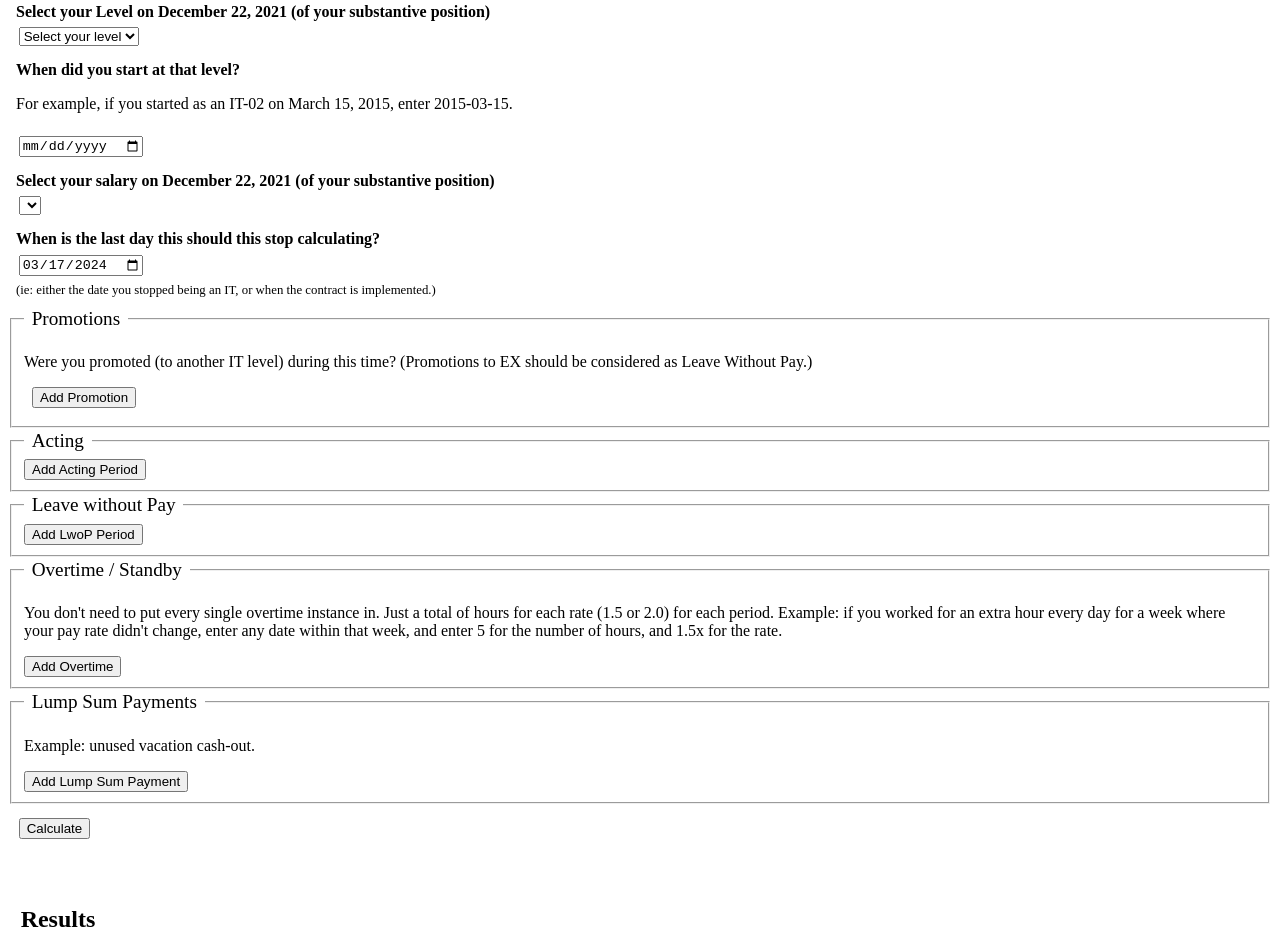
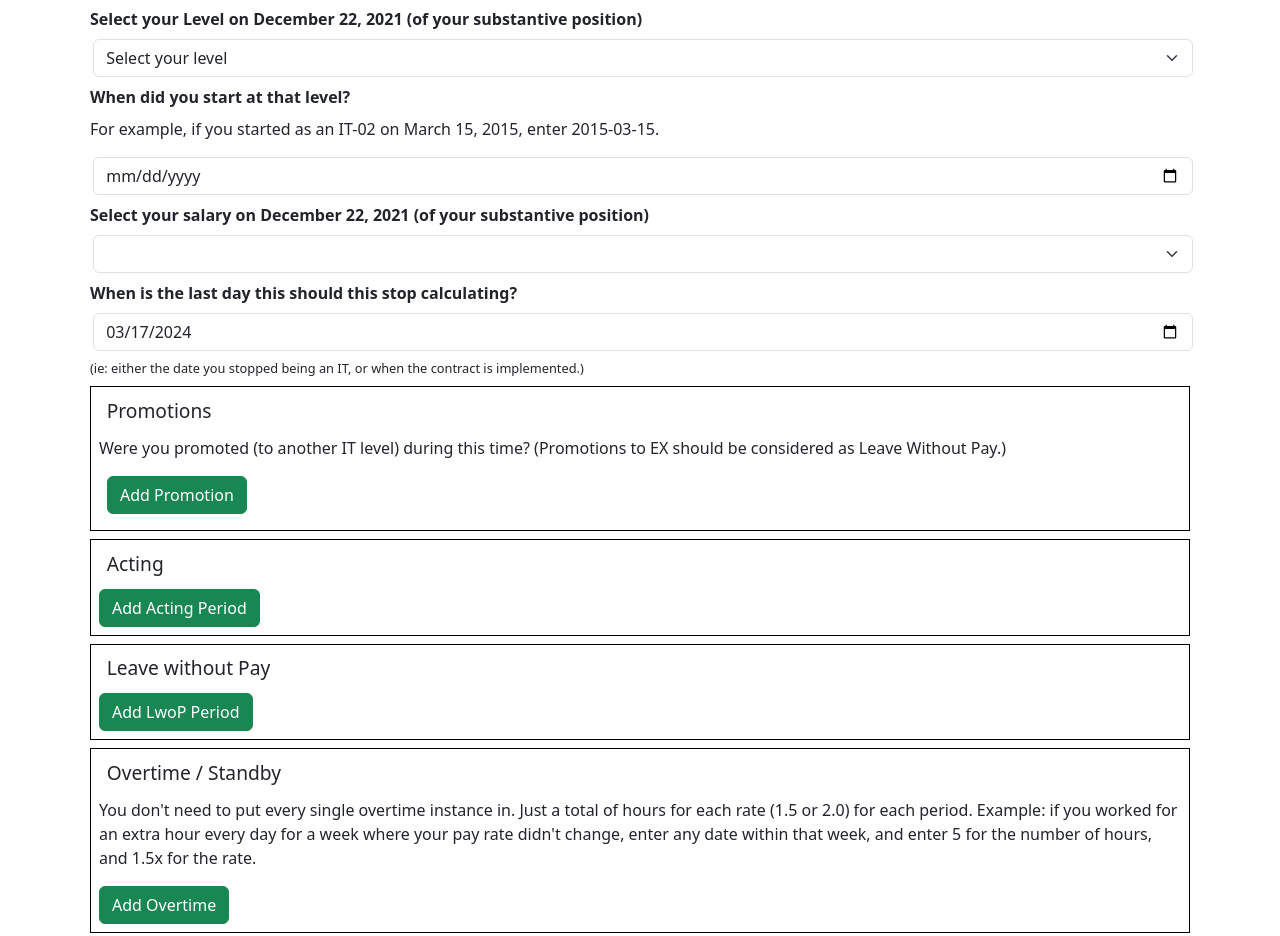
Before and after one commit to andrewnordlund/backpayCalc, a plain HTML site: page 2021/backpayCalc.html in a window 1280 px wide. Shown: the part 322-1258 px from the top of the page. Drawn offline with nearby package versions, Linux system fonts and the light colour scheme.

Commit message:
Add bootstrap CSS and JS to HTML file

```diff
--- a/2021/backpayCalc.html
+++ b/2021/backpayCalc.html
@@ -8,9 +8,13 @@
 		<title>Backpay Calculator for 2021 IT Tentative Agreement</title>
 		<meta name="dc.title" content="Test of backpayCalc">
 		<meta name="dcterms.title" content="Test of backpayCalc">
+
+		<!-- Bootstrap 5.3.2 Stylesheet -->
+		<link href="https://cdn.jsdelivr.net/npm/bootstrap@5.3.2/dist/css/bootstrap.min.css" rel="stylesheet" integrity="sha384-T3c6CoIi6uLrA9TneNEoa7RxnatzjcDSCmG1MXxSR1GAsXEV/Dwwykc2MPK8M2HN" crossorigin="anonymous">
+
 		<link rel="Stylesheet" type="text/css" href="../backpayCalc.css" >
 	</head>
-	<body>
+	<body class="container">
 		<ul id="skipLinks">
 			<li><a href="#mainForm">Skip to Main Form</a></li>
 			<li><a href="#resultsDiv">Skip to Results</a></li>
@@ -60,8 +64,8 @@
 			<h2>Your Information</h2>
 			<p><strong>Note:</strong> All dates should be formatted as <span id="dateFormat">YYYY-MM-DD</span>.</p>
 			<div class="fieldHolder">
-				<label for="levelSelect">Select your Level on December 22, 2021 (of your substantive position)</label>
-				<select id="levelSelect">
+				<label class="form-label" for="levelSelect">Select your Level on December 22, 2021 (of your substantive position)</label>
+				<select class="form-select" id="levelSelect">
 					<option value="0">Select your level</option>
 					<option value="1">IT-01</option>
 					<option value="2">IT-02</option>
@@ -71,58 +75,58 @@
 				</select>
 			</div>
 			<div class="fieldHolder">
-				<label for="startDateTxt">When did you start at that level?</label>
+				<label class="form-label" for="startDateTxt">When did you start at that level?</label>
 				<p id="startDateDesc">For example, if you started as an IT-02 on March 15, 2015, enter <time>2015-03-15</time>.</p>
-				<input type="date" id="startDateTxt" aria-describedby="dateFormat startDateDesc" value="">
+				<input class="form-control" type="date" id="startDateTxt" aria-describedby="dateFormat startDateDesc" value="">
 			</div>
 			<div class="fieldHolder">
-				<label for="stepSelect">Select your salary on <time datetime="2021-12-22" id="calcStartDate">December 22, 2021</time> (of your substantive position)</label>
-				<select id="stepSelect">
+				<label class="form-label" for="stepSelect">Select your salary on <time datetime="2021-12-22" id="calcStartDate">December 22, 2021</time> (of your substantive position)</label>
+				<select class="form-select" id="stepSelect">
 				</select>
 			</div>
 			<div class="fieldHolder">
-				<label for="endDateTxt">When is the last day this should this stop calculating?</label>
-				<input type="date" id="endDateTxt" aria-describedby="endDateFormat dateFormat lastDayBug" value="2024-03-17">
+				<label class="form-label" for="endDateTxt">When is the last day this should this stop calculating?</label>
+				<input class="form-control" type="date" id="endDateTxt" aria-describedby="endDateFormat dateFormat lastDayBug" value="2024-03-17">
 				<span id="endDateFormat" class="helper">(ie: either the date you stopped being an IT, or when the contract is implemented.)</span>
 			</div>
-			<fieldset id="promotionsFS">
+			<fieldset class="border border-black p-2 m-2" id="promotionsFS">
 				<legend>Promotions</legend>
 				<p id="promoDesc">Were you promoted (to another IT level) during this time?  (Promotions to EX should be considered as Leave Without Pay.)</label>
 				<div class="fieldHolder">
-					<button id="addPromotionBtn" aria-describedby="promoDesc" type="button">Add Promotion</button>
+					<button type="button" class="btn btn-success" id="addPromotionBtn" aria-describedby="promoDesc">Add Promotion</button>
 				</div>
 				<div id="promotionsDiv"></div>
 			</fieldset>
-			<fieldset id="actingFS">
+			<fieldset class="border border-black p-2 m-2" id="actingFS">
 				<legend>Acting</legend>
-				<input type="button" id="addActingBtn" value="Add Acting Period">
+				<input type="button" class="btn btn-success" id="addActingBtn" value="Add Acting Period">
 				<div id="actingsDiv"></div>
 			</fieldset>
-			<fieldset id="LWoPFS">
+			<fieldset class="border border-black p-2 m-2" id="LWoPFS">
 				<legend>Leave without Pay</legend>
-				<input type="button" id="addLwopBtn" value="Add LwoP Period">
+				<input type="button" class="btn btn-success" id="addLwopBtn" value="Add LwoP Period">
 				<div id="LWoPDiv"></div>
 			</fieldset>
-			<fieldset id="overtimeFS">
+			<fieldset class="border border-black p-2 m-2" id="overtimeFS">
 				<legend>Overtime / Standby</legend>
-				<p id="overtimeExp">You don't need to put every single overtime instance in.  Just a total of hours for each rate (1.5 or 2.0) for each period.  Example: if you worked for an extra hour every day for a week where your pay rate didn't change, enter any date within that week, and enter 5 for the number of hours, and 1.5x for the rate.</p>
-				<input type="button" id="addOvertimeBtn" value="Add Overtime" aria-describedby="overtimeExp">
+				<p id="overtimeExp">You don't need to put every single overtime instance in. Just a total of hours for each rate (1.5 or 2.0) for each period.  Example: if you worked for an extra hour every day for a week where your pay rate didn't change, enter any date within that week, and enter 5 for the number of hours, and 1.5x for the rate.</p>
+				<input type="button" class="btn btn-success" id="addOvertimeBtn" value="Add Overtime" aria-describedby="overtimeExp">
 				<div id="overtimeDiv"></div>
 			</fieldset>
-			<fieldset id="lumpSumsFS">
+			<fieldset class="border border-black p-2 m-2" id="lumpSumsFS">
 				<legend>Lump Sum Payments</legend>
 				<p id="lumpSumExp">Example: unused vacation cash-out.</p>
-				<input type="button" id="addLumpSumBtn" value="Add Lump Sum Payment" aria-describedby="lumpSumExp">
+				<input type="button" class="btn btn-success" id="addLumpSumBtn" value="Add Lump Sum Payment" aria-describedby="lumpSumExp">
 				<div id="lumpSumDiv"></div>
 			</fieldset>
 			<div class="fieldHolder">
-				<input type="button" id="calcBtn" value="Calculate">
+				<input type="button" class="btn btn-primary" id="calcBtn" value="Calculate">
 			</div>
 		</form>
 		<div id="resultsDiv" tabindex="-1">
 			<h2>Results</h2>
 			<p>All amounts are gross.  You'll have to figure out your own taxes. (And sometimes your taxes are pretty gross!  Nyuk nyuk nyuk)</p>
-			<table id="resultsTable">
+			<table id="resultsTable" class="table table-striped">
 				<caption>Pay periods</caption>
 				<thead>
 					<tr id="resultsTheadTR">
@@ -151,5 +155,9 @@
 			<dd><time id="lastModTime" datetime="2023-11-10">2023-11-10</time></dd>
 		</dl>
 		</footer>
+
+		<!-- Bootstrap 5.3.2 Javascript -->
+		<script src="https://cdn.jsdelivr.net/npm/bootstrap@5.3.2/dist/js/bootstrap.bundle.min.js" integrity="sha384-C6RzsynM9kWDrMNeT87bh95OGNyZPhcTNXj1NW7RuBCsyN/o0jlpcV8Qyq46cDfL" crossorigin="anonymous"></script>
+
 	</body>
 </html>
```
